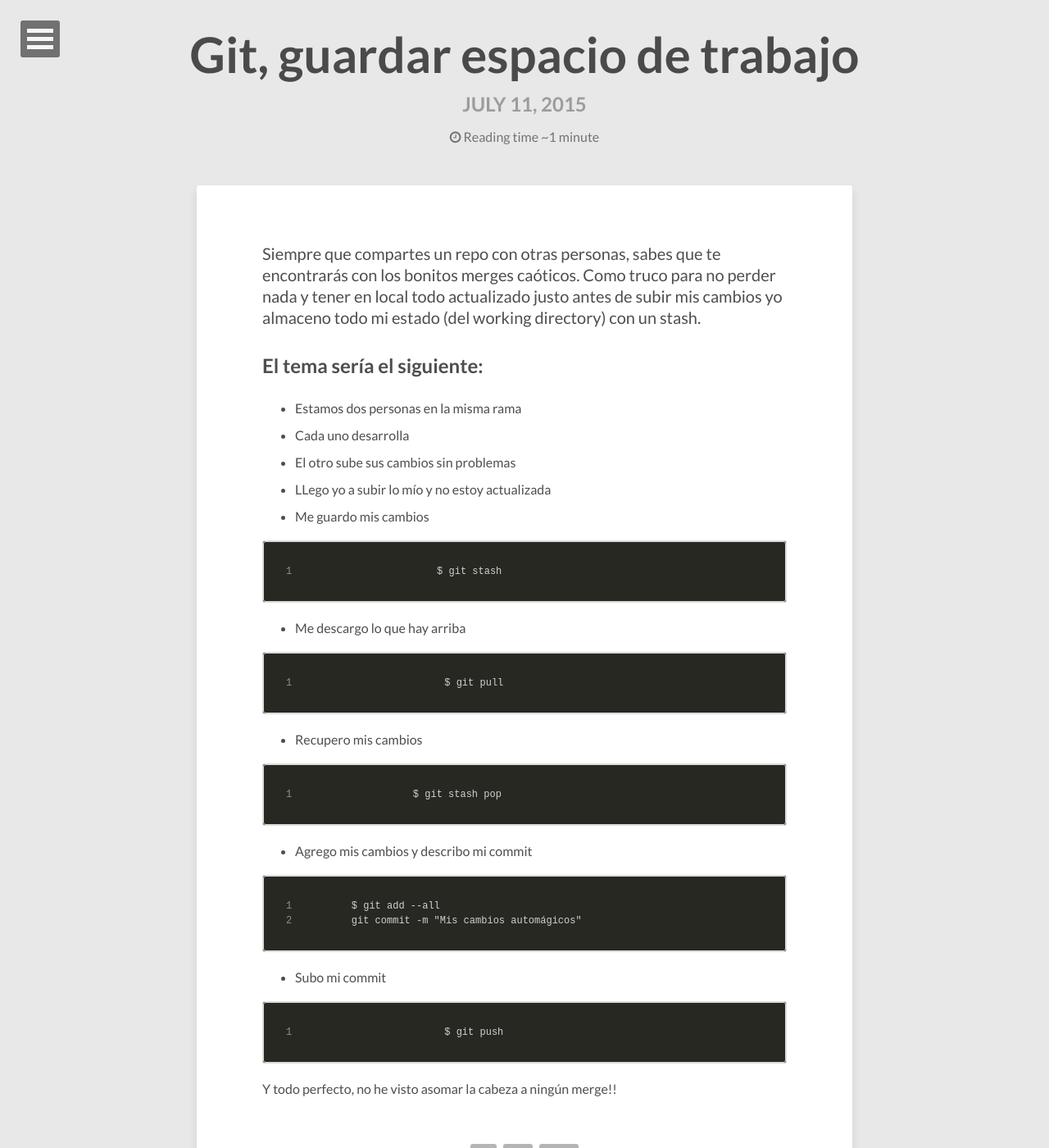
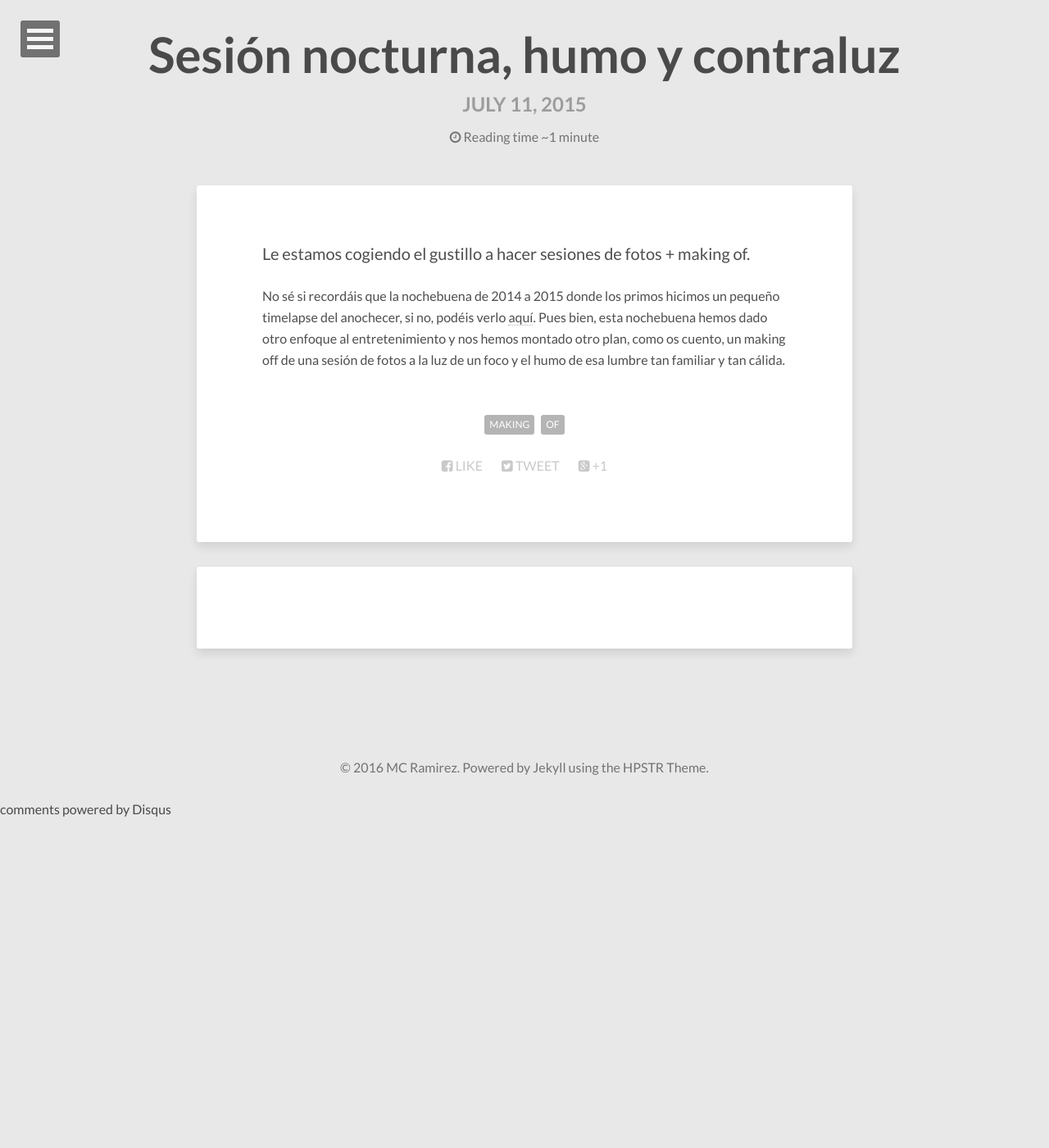
Before and after one commit to emerrefe/photography-blog, a Jekyll site: the page built from _posts/2015-07-11-git,-guardar-espacio-de-trabajo.md, in a window 1280 px wide and 1400 px high. Shown: the whole window at 82% size. Built offline with Jekyll 4.4.1, drawn with Linux system fonts in a browser that asks for light colours; nearby versions of some CDN libraries; comment, search, counter and statistics services are not loaded.

Commit message:
Update 2015-07-11-git,-guardar-espacio-de-trabajo.md

````diff
--- a/_posts/2015-07-11-git,-guardar-espacio-de-trabajo.md
+++ b/_posts/2015-07-11-git,-guardar-espacio-de-trabajo.md
@@ -1,50 +1,10 @@
 ---
 layout: post
-title: Git, guardar espacio de trabajo
-tags: git tips more
+title: Sesión nocturna, humo y contraluz
+tags: making of
 eye_catch: ""
 ---
 
-Siempre que compartes un repo con otras personas, sabes que te encontrarás con los bonitos merges caóticos.
-Como truco para no perder nada y tener en local todo actualizado justo antes de subir mis cambios yo almaceno todo mi estado
- (del working directory) con un stash.
+Le estamos cogiendo el gustillo a hacer sesiones de fotos + making of.
 
-## El tema sería el siguiente:
-
-* Estamos dos personas en la misma rama
-* Cada uno desarrolla
-* El otro sube sus cambios sin problemas
-* LLego yo a subir lo mío y no estoy actualizada
-* Me guardo mis cambios
-
-
-```
-$ git stash
-```
-
-* Me descargo lo que hay arriba
-
-```
-$ git pull
-```
-
-* Recupero mis cambios
-
-```
-$ git stash pop
-```
-
-* Agrego mis cambios y describo mi commit
-
-```
-$ git add --all
-git commit -m "Mis cambios automágicos"
-```
-
-* Subo mi commit
-
-```
-$ git push
-```
-
-Y todo perfecto, no he visto asomar la cabeza a ningún merge!!
+No sé si recordáis que la nochebuena de 2014 a 2015 donde los primos hicimos un pequeño timelapse del anochecer, si no, podéis verlo [aquí](http://www.mcarmenraflo.com/anochecer-nochebueno). Pues bien, esta nochebuena hemos dado otro enfoque al entretenimiento y nos hemos montado otro plan, como os cuento, un making off de una sesión de fotos a la luz de un foco y el humo de esa lumbre tan familiar y tan cálida.
````
